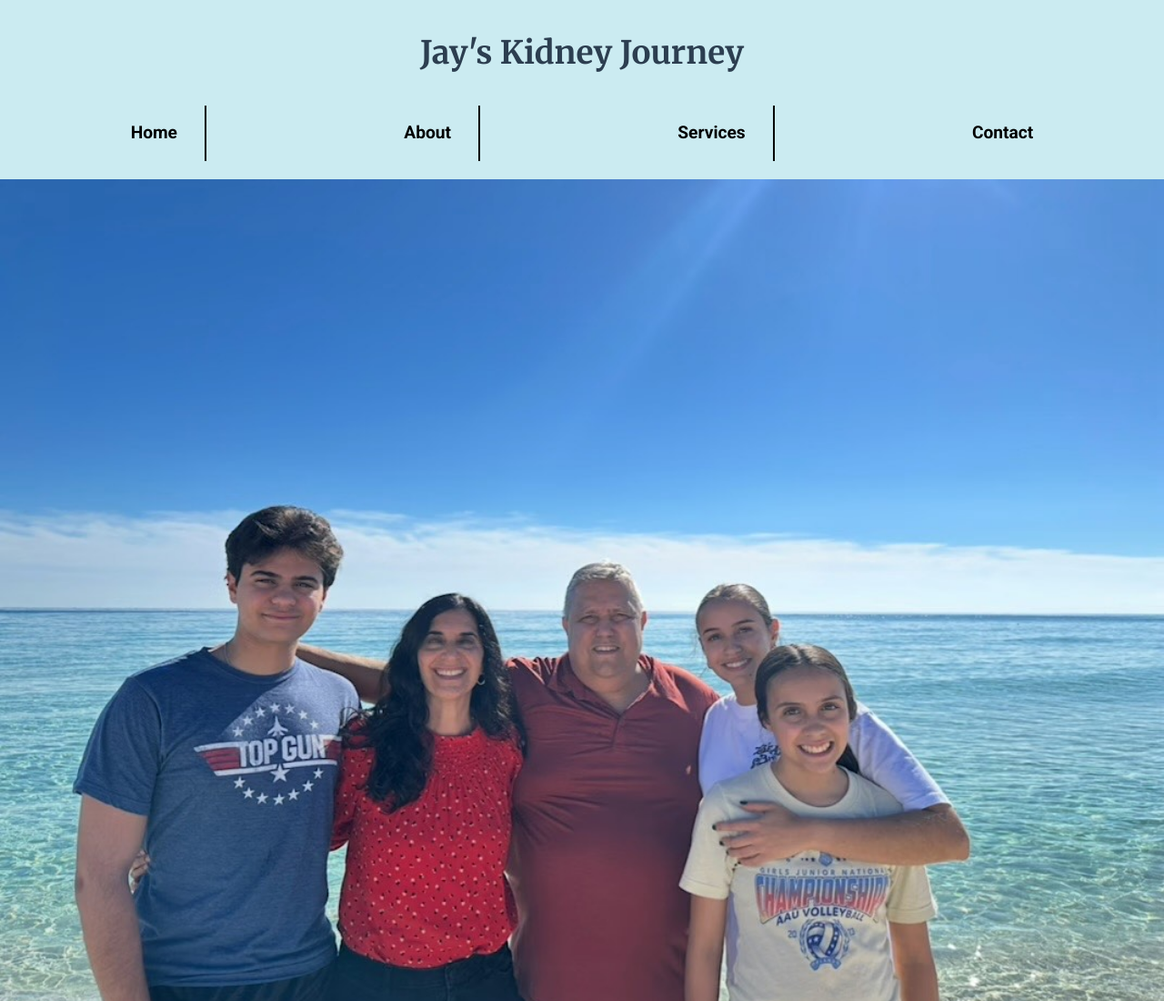
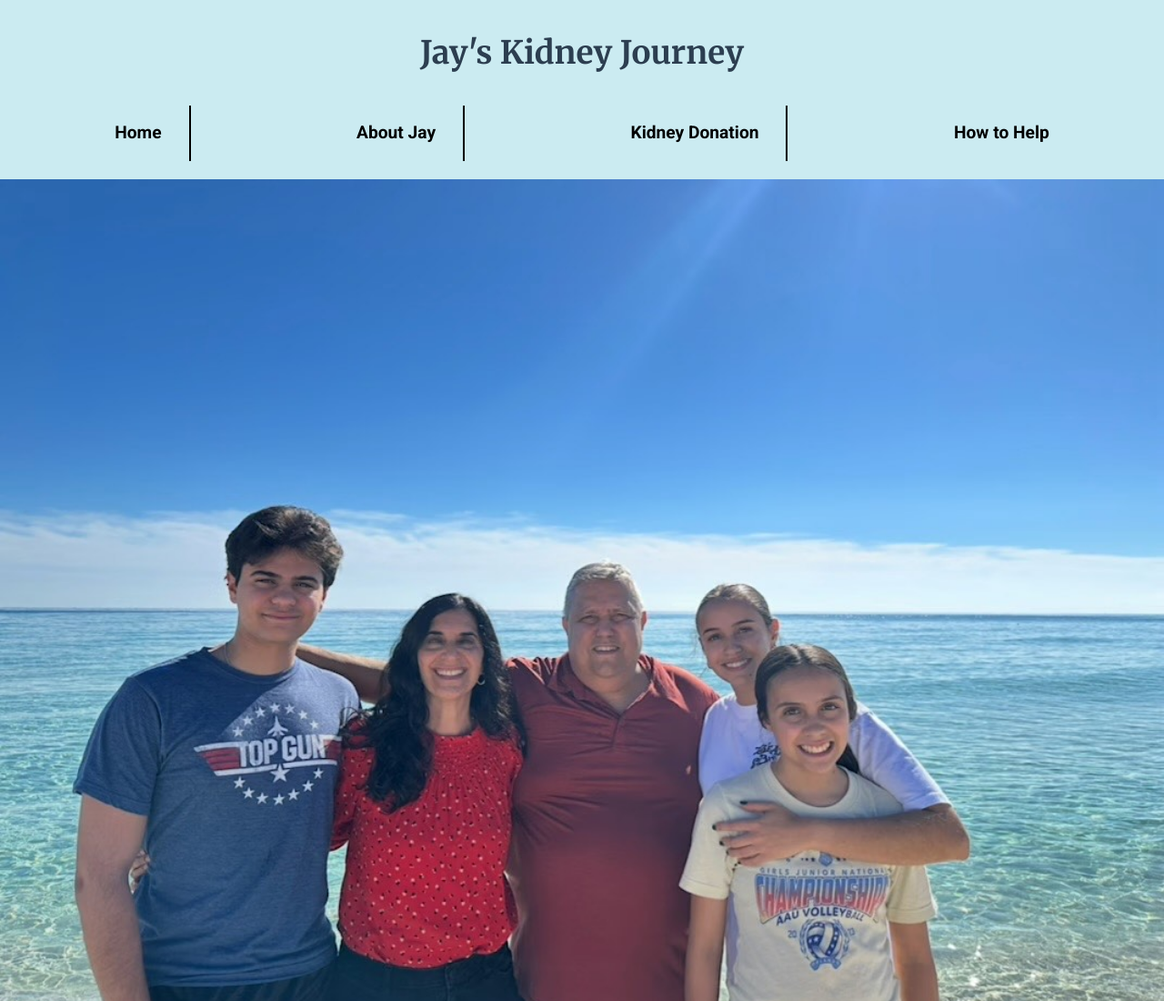
Before and after one commit to hannahrb03/jaybockischkidney, a plain HTML site: page docs/index.html in a window 1280 px wide. Shown: the top 1100 px of the page at 91% size. Drawn offline with Linux system fonts and the light colour scheme.

Commit message:
Update index.html

```diff
--- a/docs/index.html
+++ b/docs/index.html
@@ -17,10 +17,10 @@
     <header>
         <h1>Jay's Kidney Journey</h1>
         <nav>
-          <a href="#">Home</a>
-          <a href="#">About</a>
-          <a href="#">Services</a>
-          <a href="#">Contact</a>
+          <a href="index.html">Home</a> <!-- Link to Home page -->
+          <a href="about.html">About Jay</a> <!-- Link to About Jay page -->
+          <a href="donation.html">Kidney Donation</a> <!-- Link to Kidney Donation page -->
+          <a href="help.html">How to Help</a> <!-- Link to How to Help page -->
         </nav>
     </header>
     <main>
@@ -31,5 +31,6 @@
     <footer class="footer">
         <p>We love you Dad! <i class="fas fa-heart"></i> - Hannah, Micah, Sarah, and Teddy</p>
     </footer>
+
 </body>
 </html>
```
